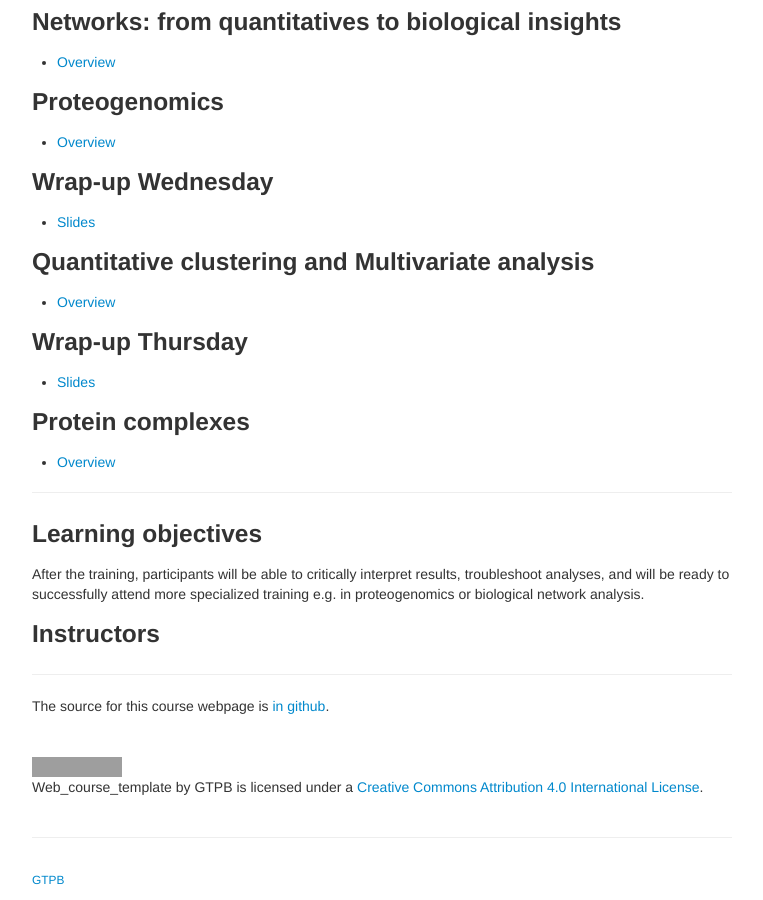
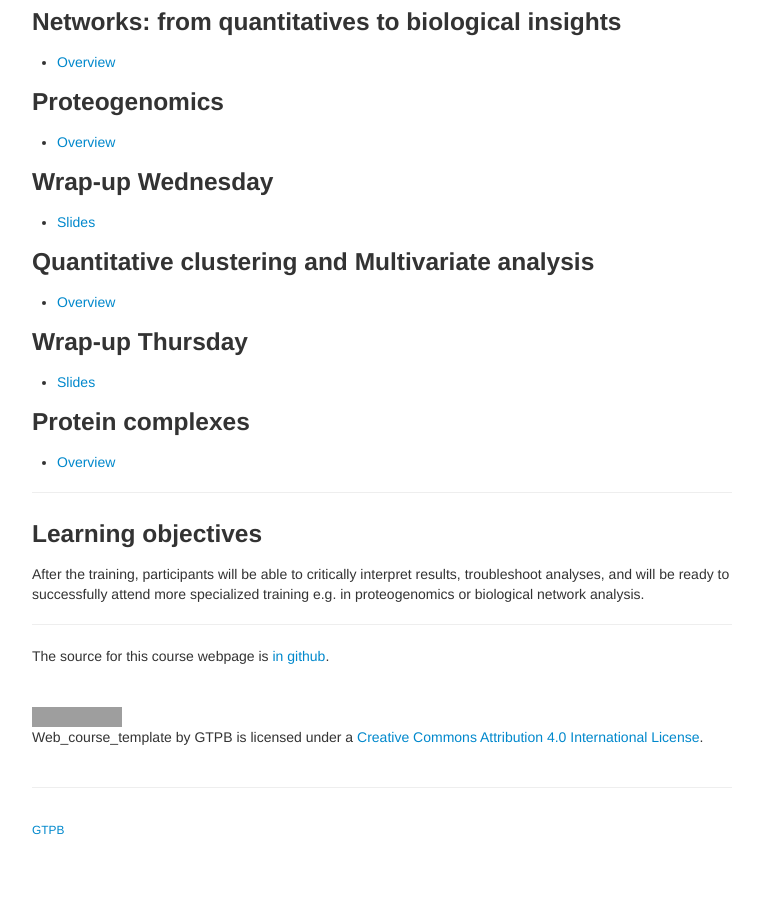
Before and after one commit to GTPB/IBIP22, a Jekyll site: the page built from index.md, in a window 1280 px wide and 900 px high, scrolled down 1219 px. Shown: the whole window, without its empty margins (258-1021 px from the left). Built offline with Jekyll 4.4.1, drawn with Linux system fonts in a browser that asks for light colours; after the commit the page ends 2069 px from its top, so only the background shows below that; grey boxes are pictures that could not be loaded.

Commit message:
remove instructors title of index

```diff
--- a/index.md
+++ b/index.md
@@ -91,8 +91,6 @@ This course is oriented towards biologists and bioinformaticians. The course wil
 
 After the training, participants will be able to critically interpret results, troubleshoot analyses, and will be ready to successfully attend more specialized training e.g. in proteogenomics or biological network analysis.
 
-### Instructors
-
 ---
 
 The source for this course webpage is [in github](https://github.com/GTPB/IBIP22).
```
